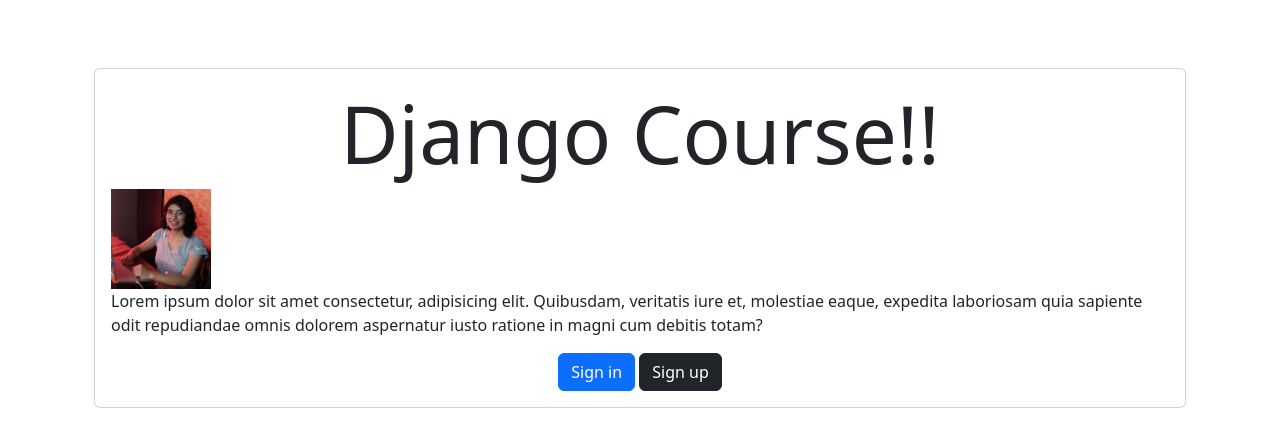
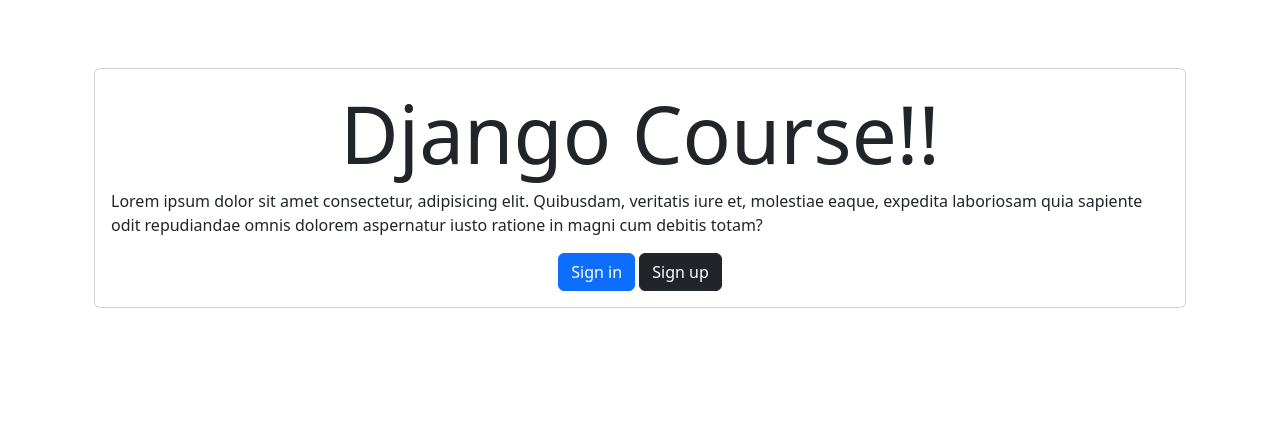
Before and after one commit to mariameneses/django-auth-crud, a Django app: page / in a window 1280 px wide. Shown: the part 56-503 px from the top of the page. Run offline with Django 4.2, Linux system fonts and the light colour scheme.

```diff
--- a/myapp/templates/index.html
+++ b/myapp/templates/index.html
@@ -8,7 +8,6 @@
     <section class="card card-body">
         <h1 class="display-1 text-center">{{ title }}</h1>
 
-        <img src="{% static 'maria-jose.jpg' %}" alt="" width="100">
 
         <p>Lorem ipsum dolor sit amet consectetur, adipisicing elit. Quibusdam, veritatis iure et, molestiae eaque, expedita laboriosam quia sapiente odit repudiandae omnis dolorem aspernatur iusto ratione in magni cum debitis totam?</p>
 
```
Also changed, not shown: myapp/static/maria-jose.jpg (deleted), 1 other file.
